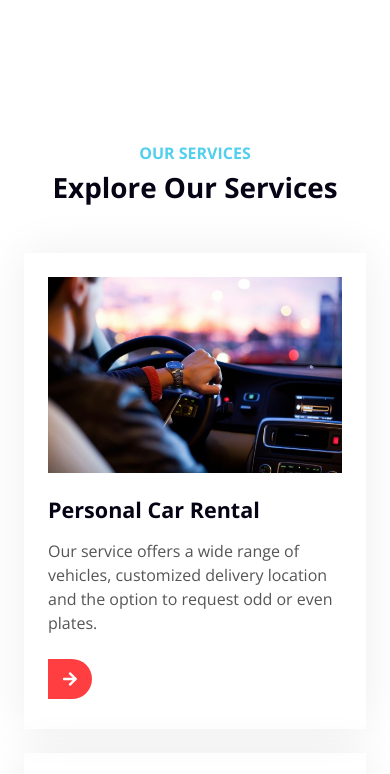
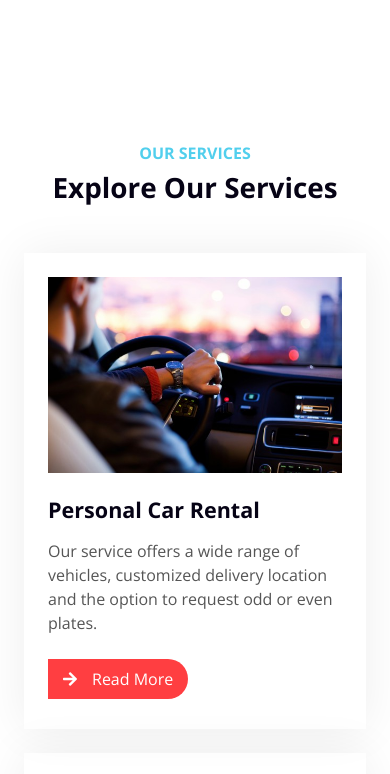
Before and after one commit to sknrendra/mdms-logistica, an Eleventy site: page index.html in a window 390 px wide. Shown: the part 2076-2850 px from the top of the page. Built offline with nearby package versions, Linux system fonts and the light colour scheme; Eleventy itself is replaced by a stand-in of ours; files that its build step writes are made by us from their sources.

Commit message:
fix: expand 'read more' button on mobile

```diff
--- a/css/style.css
+++ b/css/style.css
@@ -326,9 +326,6 @@
     padding: 0 10px;
 }
 
-.team-item div.btn-slide span a:hover i {
-    background: var(--secondary);
-}
 
 .service-item a.btn-slide span,
 .price-item a.btn-slide span,
@@ -336,6 +333,32 @@
     padding-left: 0;
     left: -100%;
     z-index: 1;
+}
+
+@media (max-width: 500px) {
+    .service-item a.btn-slide span,
+    .price-item a.btn-slide span,
+    .team-item div.btn-slide span {
+        left: 0;
+    }
+
+    .service-item a.btn-slide i,
+    .price-item a.btn-slide i,
+    .team-item div.btn-slide i {
+        border-radius: 0;
+    }
+}
+
+@media (min-width: 500px) {
+    .service-item a.btn-slide span,
+    .price-item a.btn-slide span,
+    .team-item div.btn-slide span {
+        left: -100%;
+    }
+}
+
+.team-item div.btn-slide span a:hover i {
+    background: var(--secondary);
 }
 
 .service-item:hover a.btn-slide i,
```
